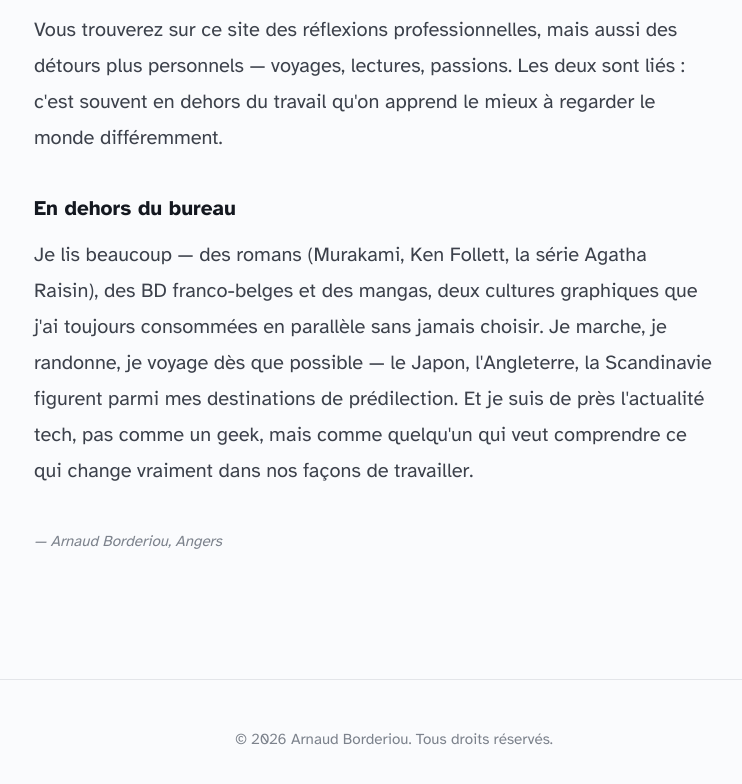
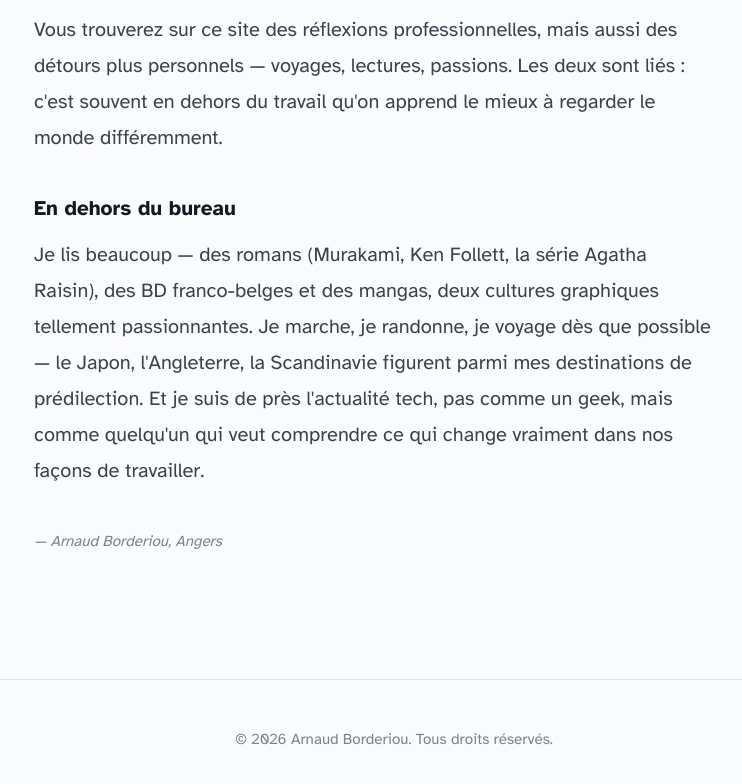
Before and after one commit to arnaud-b2r/arnaud-site, an Astro site: page /about in a window 1280 px wide. Shown: the part 1178-1962 px from the top of the page, without its empty margins (246-988 px from the left). Built offline with nearby package versions, Linux system fonts and the light colour scheme; Astro itself is replaced by a stand-in of ours.

Commit message:
Update about

```diff
--- a/src/pages/about.astro
+++ b/src/pages/about.astro
@@ -94,7 +94,7 @@ import MainLayout from '../layouts/MainLayout.astro';
 
       <p>
         Je lis beaucoup — des romans (Murakami, Ken Follett, la série Agatha Raisin), des BD franco-belges
-        et des mangas, deux cultures graphiques que j'ai toujours consommées en parallèle sans jamais choisir.
+        et des mangas, deux cultures graphiques tellement passionnantes.
         Je marche, je randonne, je voyage dès que possible — le Japon, l'Angleterre, la Scandinavie figurent
         parmi mes destinations de prédilection. Et je suis de près l'actualité tech, pas comme un geek,
         mais comme quelqu'un qui veut comprendre ce qui change vraiment dans nos façons de travailler.
```
